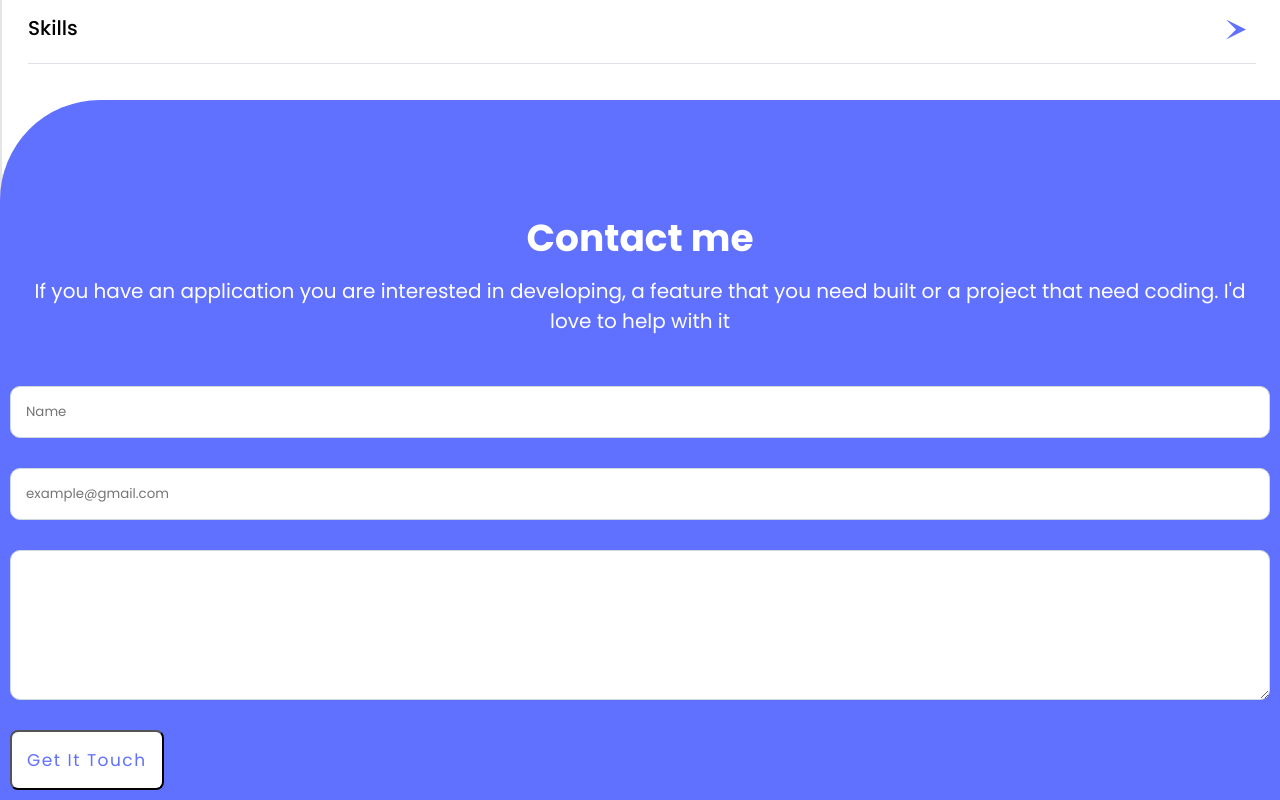
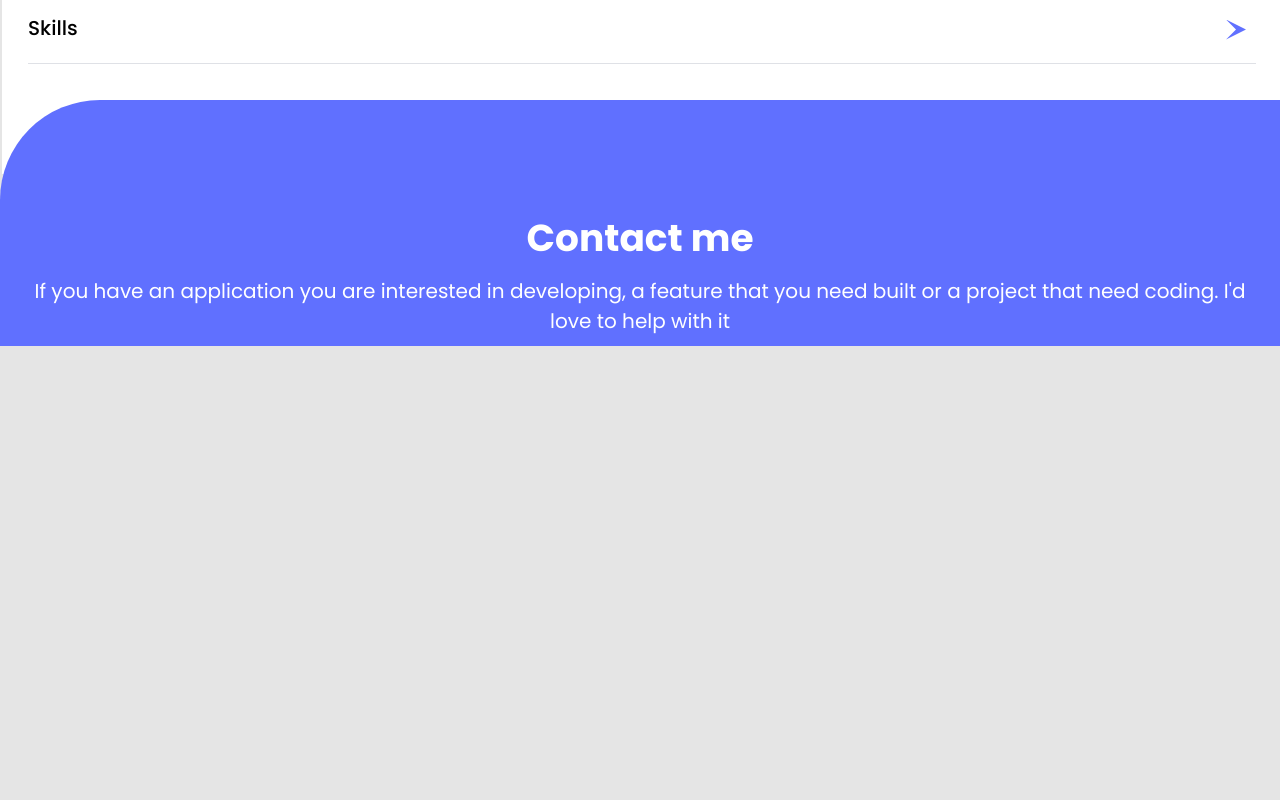
Before and after one commit to horairahsaleem/Portfolio, a website: page index.html in a window 1280 px wide. Shown: the part 4287-5087 px from the top of the page. After the commit the page ends 4633 px from the top, so only its background shows below. Drawn offline with Linux system fonts and the light colour scheme.

```diff
--- a/index.html
+++ b/index.html
@@ -326,38 +326,7 @@
                 </p>
               </div>
               <div class="form-container">
-                <form action="https://formspree.io/f/xnqlkbzz" method="POST" class="contact-form">
-                  <input
-                    type="text"
-                    placeholder="Name"
-                    class="input-client-info"
-                    name="full-name"
-                    minlength="2"
-                    maxlength="30"
-                    required
-                  />
-                  <input
-                    type="email"
-                    name="email"
-                    placeholder="example@gmail.com"
-                    class="input-client-info"
-                    required
-                  />
-                  <textarea
-                    name="message"
-                    id="message"
-                    placeholder="right your message here"
-                    class="client-message"
-                    minlength="10"
-                    maxlength="500"
-                    required
-                  >
-                  </textarea>
-                  <div class="button-container">
-                    <button name="submit" id="button" class="contact-button">Get It Touch
-                    </button>
-                  </div>
-                </form>
+
               </div>
             </div>
           </section>
```
